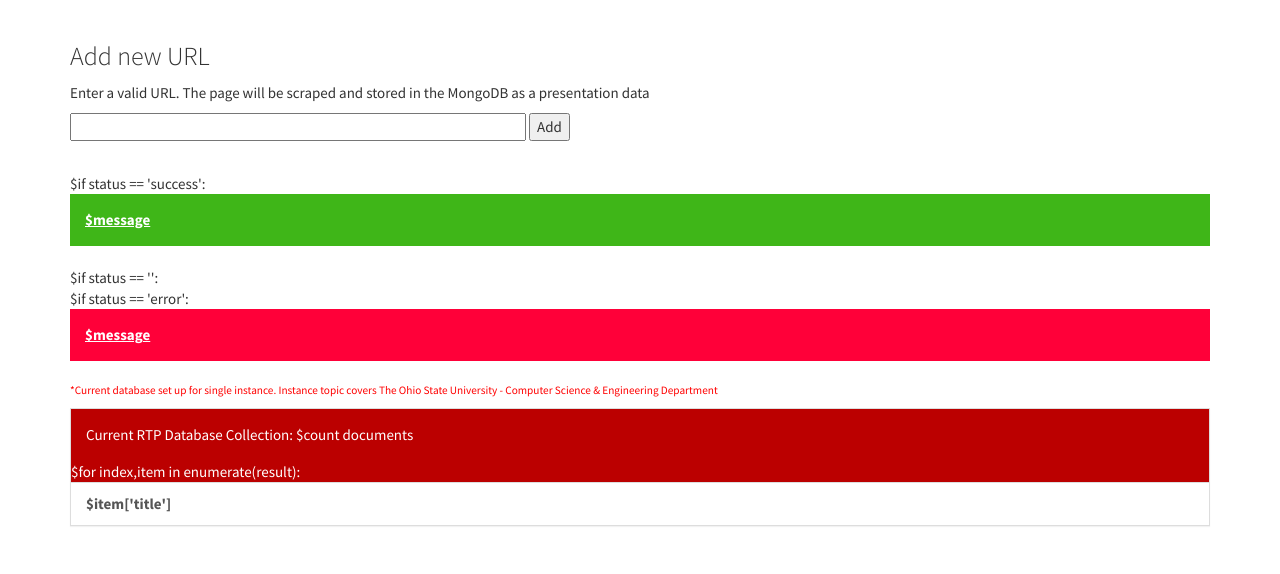
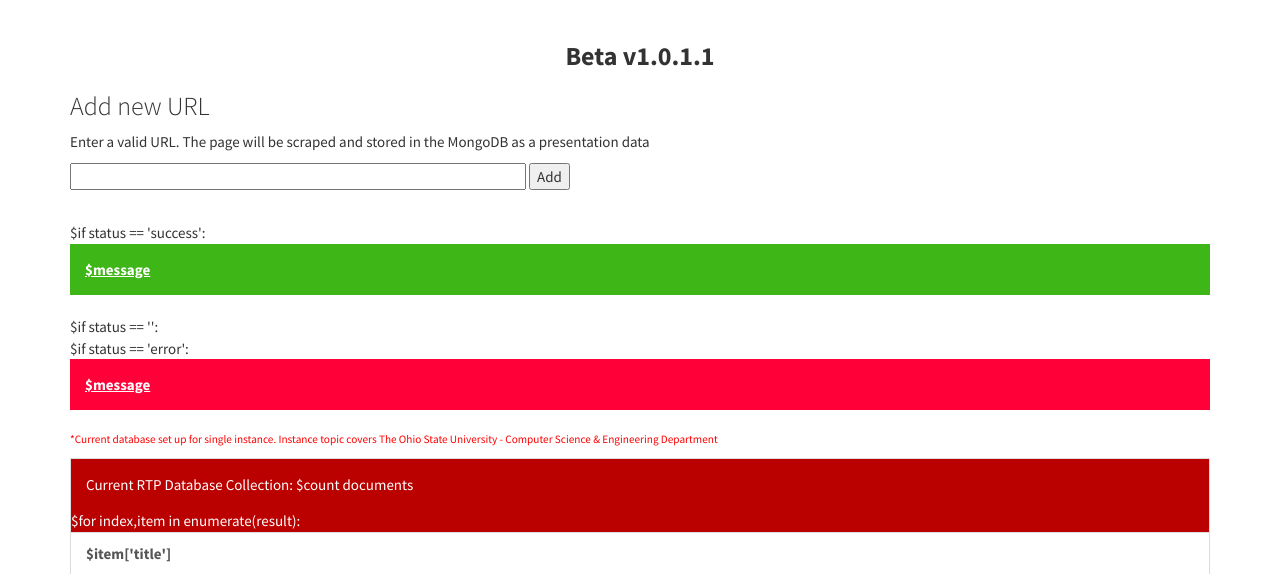
Before and after one commit to augieortiz/RTP, a Python web app: template templates/add.html in a window 1280 px wide. Shown: the part 73-647 px from the top of the page. Run offline with Jinja, Linux system fonts and the light colour scheme; the template is opened without the code that fills it, so the values that code supplies are empty; some libraries are stand-ins or nearby versions.

Commit message:
Updated version number

```diff
--- a/templates/add.html
+++ b/templates/add.html
@@ -39,6 +39,7 @@
             </div>
         </nav>
   <div class="container">
+  <h3 class="text-center"><strong>Beta v1.0.1.1</strong></h3>
      <h3>Add new URL</h3>
       <p>Enter a valid URL.  The page will be scraped and stored in the MongoDB as a presentation data</p>
      <form name="addURL" method="post" action="add" onsubmit=" return validateForm()" >
--- a/templates/login.html
+++ b/templates/login.html
@@ -56,7 +56,7 @@
             <div class="animated shake alert alert-info" role="alert">
                 <a href="#" class="alert-link">$message</a>
             </div>
-        <h3 class="text-center"><strong>Beta v1.0</strong></h3>
+        <h3 class="text-center"><strong>Beta v1.0.1.1</strong></h3>
         <div class="card card-container">
             <!-- <img class="profile-img-card" src="//lh3.googleusercontent.com/-6V8xOA6M7BA/AAAAAAAAAAI/AAAAAAAAAAA/rzlHcD0KYwo/photo.jpg?sz=120" alt="" /> -->
             <img id="profile-img" class="profile-img-card" src="static/brutus_buckeye.png" />
--- a/templates/receive.html
+++ b/templates/receive.html
@@ -42,6 +42,7 @@
         </div>
     </nav>
     <div class="container">
+    <h3 class="text-center"><strong>Beta v1.0.1.1</strong></h3>
        <h3>Receive Presentation Data</h3>
         <p>Enter any text, conversation, or transcript.  The MongoDB will be searched and queried to locate the most relevant presentation data.</p>
   		<form method="post" name="convoForm" onsubmit=" return validateForm()" action="receive">
--- a/templates/thesis.html
+++ b/templates/thesis.html
@@ -40,6 +40,7 @@
         </nav>
         <div class="container">
             <div class="page-header">
+            <h3 class="text-center"><strong>Beta v1.0.1.1</strong></h3>
                 <h1>Thesis<small> Running document and thought process for all thesis work.</small></h1>
             </div>
                 <div class="panel panel-primary">
```
